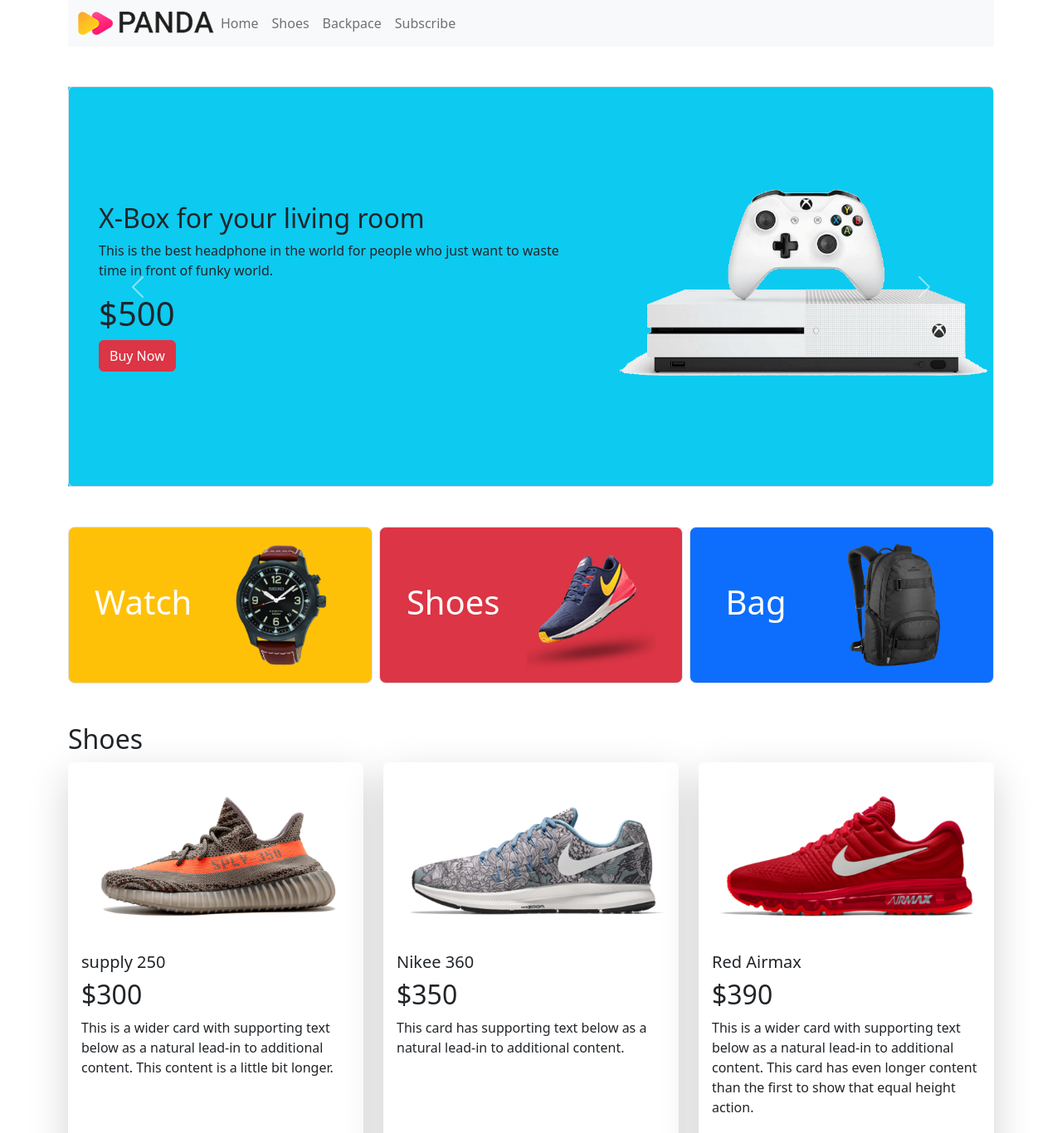
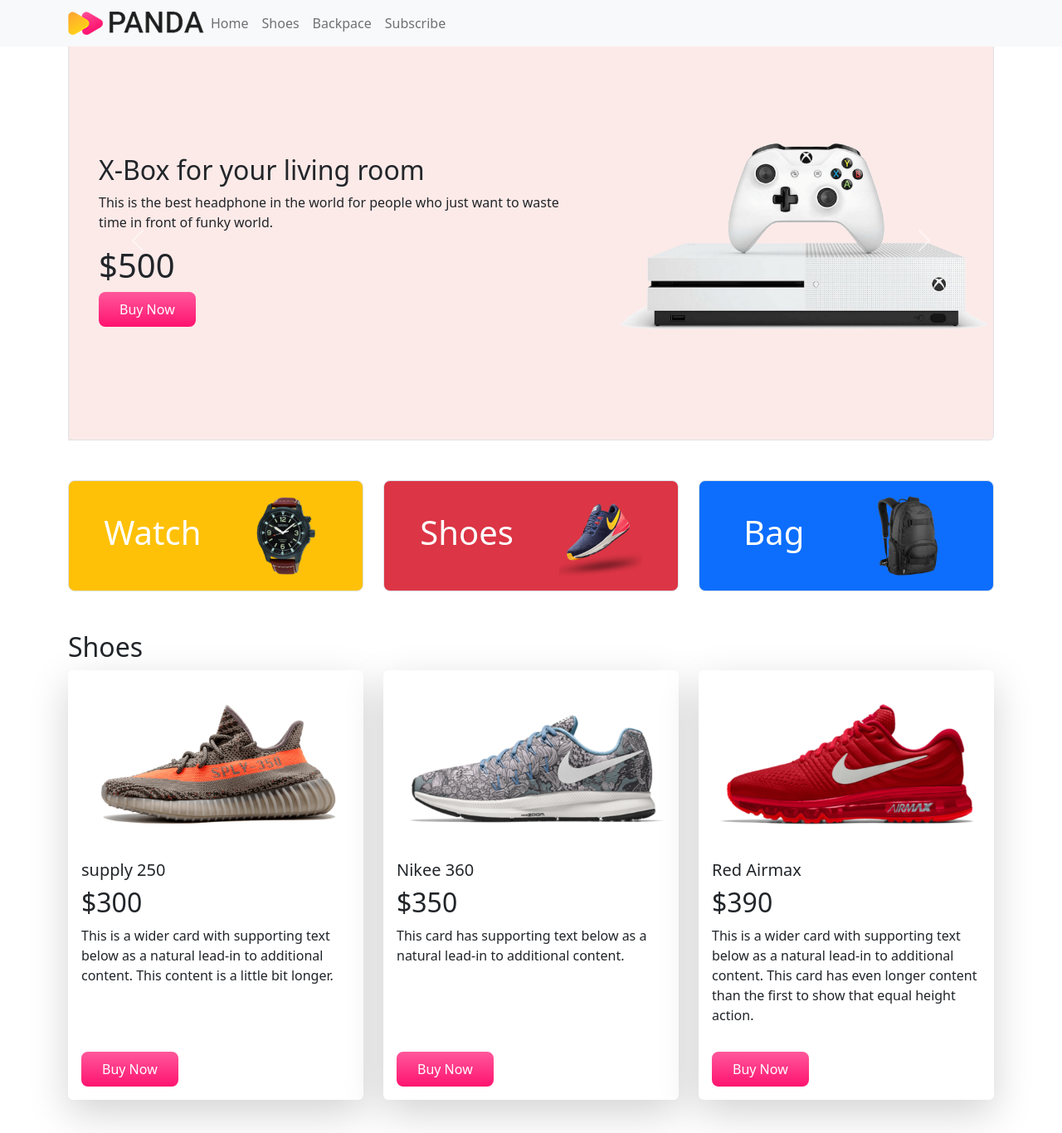
Before and after one commit to Tauhidul-IR/panda_commarce, a plain HTML site: page index.html in a window 1280 px wide. Shown: the top 1366 px of the page at 83% size. Drawn offline with Linux system fonts and the light colour scheme.

Commit message:
extra css

```diff
--- a/index.html
+++ b/index.html
@@ -7,10 +7,11 @@
     <meta name="viewport" content="width=device-width, initial-scale=1.0">
     <title>Document</title>
     <link rel="stylesheet" href="bootstrap.min.css">
+    <link rel="stylesheet" href="style.css">
 </head>
 <header class="container">
-    <nav class="navbar navbar-expand-lg bg-light">
-        <div class="container-fluid">
+    <nav class="navbar navbar-expand-lg fixed-top bg-light">
+        <div class="container">
             <img src="images/logo.png" alt="">
             <button class="navbar-toggler" type="button" data-bs-toggle="collapse"
                 data-bs-target="#navbarSupportedContent" aria-controls="navbarSupportedContent" aria-expanded="false"
@@ -24,13 +25,13 @@
                         <a class="nav-link" href="#">Home</a>
                     </li>
                     <li class="nav-item">
-                        <a class="nav-link" href="#">Shoes</a>
+                        <a class="nav-link" href="#shoes">Shoes</a>
                     </li>
                     <li class="nav-item">
-                        <a class="nav-link" href="#">Backpace</a>
+                        <a class="nav-link" href="#bagpack">Backpace</a>
                     </li>
                     <li class="nav-item">
-                        <a class="nav-link" href="#">Subscribe</a>
+                        <a class="nav-link" href="#subcribe">Subscribe</a>
                     </li>
 
 
@@ -43,7 +44,7 @@
     <section class="mt-5">
         <div id="carouselExampleControls" class="carousel slide" data-bs-ride="carousel">
             <div class="carousel-inner">
-                <div class="carousel-item active bg-info border rounded">
+                <div class="carousel-item active panda-bg border rounded">
                     <div class="row">
                         <div class="col-lg-7 col-md-7 col-sm-7 col-7 d-flex align-items-center p-5">
                             <div>
@@ -55,7 +56,7 @@
 
                                 </p>
                                 <h1>$420</h1>
-                                <button type="button" class="btn btn-danger">Buy Now</button>
+                                <button type="button" class="btn panda-btn-buy">Buy Now</button>
                             </div>
                         </div>
                         <div class="col-lg-5 col-md-5 col-sm-5 col-5">
@@ -63,7 +64,7 @@
                         </div>
                     </div>
                 </div>
-                <div class="carousel-item active bg-info border rounded">
+                <div class="carousel-item active panda-bg border rounded">
                     <div class="row">
                         <div class="col-lg-7 col-md-7 col-sm-7 col-7 d-flex align-items-center p-5">
                             <div>
@@ -76,7 +77,7 @@
 
                                 </p>
                                 <h1>$1200</h1>
-                                <button type="button" class="btn btn-danger">Buy Now</button>
+                                <button type="button" class="btn panda-btn-buy">Buy Now</button>
                             </div>
                         </div>
                         <div class="col-lg-5 col-md-5 col-sm-5 col-5">
@@ -84,7 +85,7 @@
                         </div>
                     </div>
                 </div>
-                <div class="carousel-item active bg-info border rounded">
+                <div class="carousel-item active panda-bg border rounded">
                     <div class="row">
                         <div class="col-lg-7 col-md-7 col-sm-7 col-7 d-flex align-items-center p-5">
                             <div>
@@ -97,7 +98,7 @@
 
                                 </p>
                                 <h1>$500</h1>
-                                <button type="button" class="btn btn-danger">Buy Now</button>
+                                <button type="button" class="btn panda-btn-buy">Buy Now</button>
                             </div>
                         </div>
                         <div class="col-lg-5 col-md-5 col-sm-5 col-5">
@@ -126,7 +127,7 @@
     <!-- catagori start -->
     <section>
         <div class="container text-center my-5">
-            <div class="row g-2">
+            <div class="row g-4 catagori">
                 <div class="col-lg-4 col-md-6 col-sm-12 col-12">
                     <div class="p-3 border bg-warning rounded-3 d-flex align-items-center justify-content-around ">
                         <h1 class="text-white">Watch</h1>
@@ -153,7 +154,7 @@
 
 
     <!-- Card section start -->
-    <section class="container">
+    <section class="container my-5" id="shoes">
         <h2>Shoes</h2>
         <div class="row row-cols-1 row-cols-md-2 row-cols-md-2  row-cols-lg-3 g-4">
             <div class="col">
@@ -166,7 +167,7 @@
                             additional content. This content is a little bit longer.</p>
                     </div>
                     <div class="m-3">
-                        <div class="btn btn-warning">Buy Now</div>
+                        <div class="btn panda-btn-buy">Buy Now</div>
                     </div>
                 </div>
             </div>
@@ -180,7 +181,7 @@
                             content.</p>
                     </div>
                     <div class="m-3">
-                        <div class="btn btn-warning">Buy Now</div>
+                        <div class="btn panda-btn-buy">Buy Now</div>
                     </div>
                 </div>
             </div>
@@ -195,7 +196,7 @@
                             height action.</p>
                     </div>
                     <div class="m-3">
-                        <div class="btn btn-warning">Buy Now</div>
+                        <div class="btn panda-btn-buy">Buy Now</div>
                     </div>
                 </div>
             </div>
@@ -203,7 +204,7 @@
     </section>
     <!-- Card section end -->
     <!-- Bagpack section start -->
-    <section class="container my-5">
+    <section class="container my-5" id="bagpack">
         <h2>Bagpack</h2>
         <div class="row row-cols-1 row-cols-md-2 row-cols-md-2  row-cols-lg-3 g-4">
             <div class="col">
@@ -216,7 +217,7 @@
                             additional content. This content is a little bit longer.</p>
                     </div>
                     <div class="m-3">
-                        <div class="btn btn-warning">Buy Now</div>
+                        <div class="btn panda-btn-buy">Buy Now</div>
                     </div>
                 </div>
             </div>
@@ -230,7 +231,7 @@
                             content.</p>
                     </div>
                     <div class="m-3">
-                        <div class="btn btn-warning">Buy Now</div>
+                        <div class="btn panda-btn-buy">Buy Now</div>
                     </div>
                 </div>
             </div>
@@ -245,7 +246,7 @@
                             height action.</p>
                     </div>
                     <div class="m-3">
-                        <div class="btn btn-warning">Buy Now</div>
+                        <div class="btn panda-btn-buy">Buy Now</div>
                     </div>
                 </div>
             </div>
@@ -253,7 +254,8 @@
     </section>
     <!-- Bagpack section end -->
     <!-- Subcribe section Start -->
-    <section style="height:350px;" class="container rounded-3 d-flex justify-content-center align-items-center bg-info">
+    <section style="height:350px;" class="container rounded-3 d-flex justify-content-center align-items-center panda-bg"
+        id="subcribe">
         <div>
             <h1>LET'S STAY IN TOUCH</h1>
             <h5>Get updates on sales, specials and more</h5>
@@ -261,13 +263,17 @@
                 <div class="mb-1">
                     <input type="email" class="form-control" id="exampleInputEmail1" aria-describedby="emailHelp">
                 </div>
-                <button type="submit" class="btn btn-primary">Submit</button>
+                <button type="submit" class="btn panda-btn-buy">Submit</button>
             </form>
         </div>
     </section>
     <!-- Subcribe section end -->
 </main>
 
+<footer class="text-center mt-5">
+    <p><small>©2023. Panda Commerce. All rights reserved. Sofia, Bulgaria.</small></p>
+</footer>
+
 <body>
     <script src="bootstrap.min.js"></script>
 </body>
--- /dev/null
+++ b/style.css
@@ -0,0 +1,15 @@
+.panda-bg {
+    background-color: #fceae8;
+}
+
+.catagori img {
+    width: 100px;
+}
+
+.panda-btn-buy {
+    background-image: linear-gradient(to bottom, #FF589B 0%, #FF136F 100%);
+    color: #fff;
+    border: none;
+    border-radius: 8px;
+    padding: 9px 25px;
+}
```
